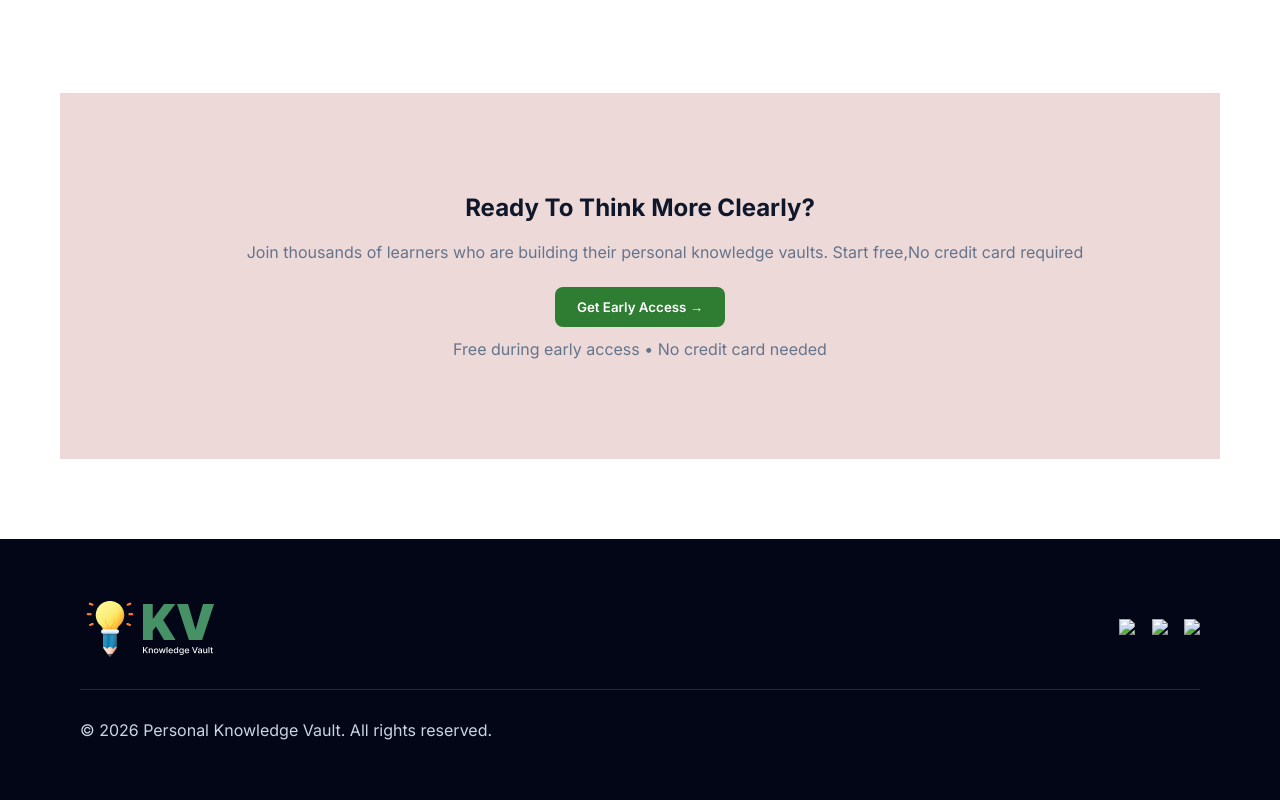
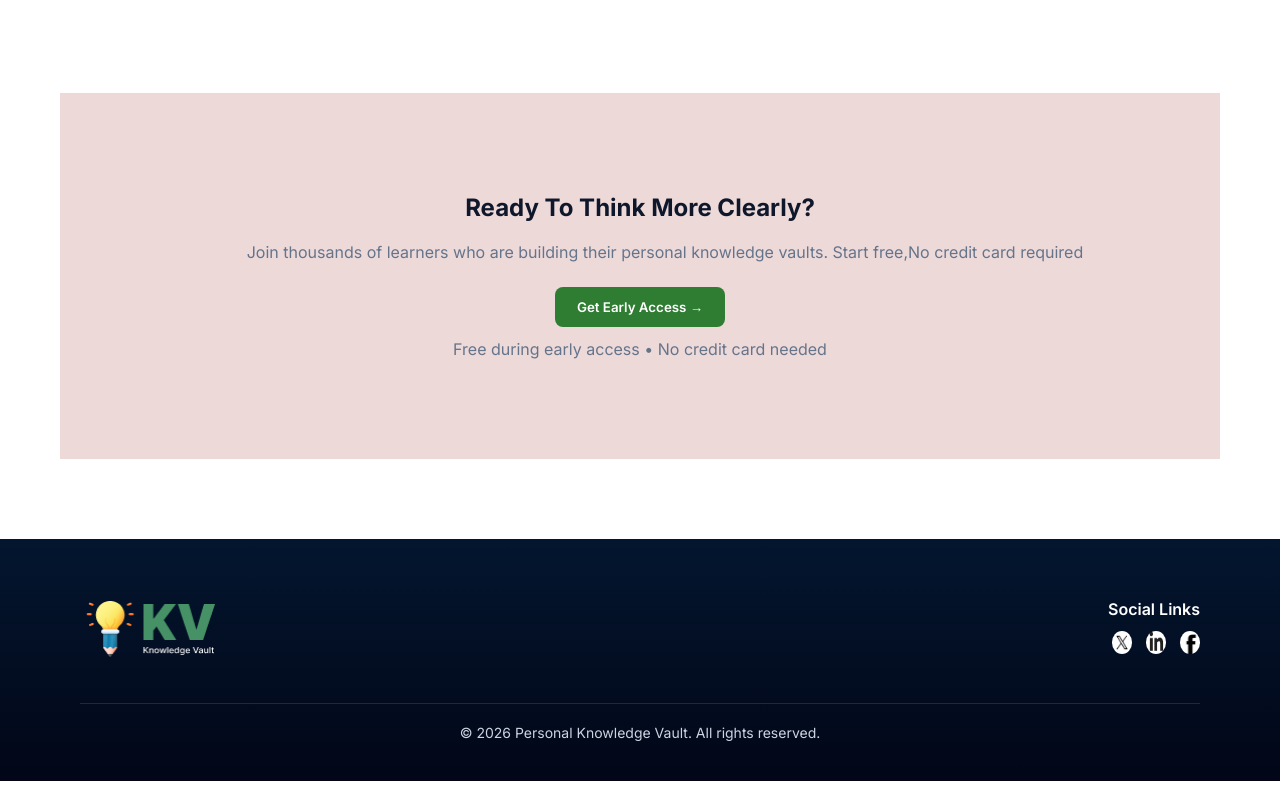
Before and after one commit to Avishek-Pratyay/Assignment-1, a plain HTML site: page index.html in a window 1280 px wide. Shown: the part 1947-2747 px from the top of the page. Drawn offline with Linux system fonts and the light colour scheme.

Commit message:
all the elements are allmost added

```diff
--- a/index.html
+++ b/index.html
@@ -114,20 +114,32 @@
 </section>
 
 <!-- FOOTER -->
-<footer>
+<footer class="footer">
   <div class="footer-top">
-    <img src="assets/logo-footer.png" alt="">
 
-    <div class="social">
-      <img src="assets/">
-      <img src="images/linkedin.svg">
-      <img src="images/github.svg">
+    <!-- LEFT: Logo -->
+    <div class="footer-left">
+      <img src="assets/logo-footer.png" alt="Knowledge Vault Logo" class="footer-logo">
     </div>
+
+    <!-- RIGHT: Social Links -->
+    <div class="footer-right">
+      <p class="social-title">Social Links</p>
+      <div class="social-icons">
+        <img src="assets/x.avif" alt="Twitter">
+        <img src="assets/in.png" alt="LinkedIn">
+        <img src="assets/f.png" alt="Facebook">
+      </div>
+    </div>
+
   </div>
 
-  <hr>
+  <div class="footer-divider"></div>
 
-  <p>© 2026 Personal Knowledge Vault. All rights reserved.</p>
+  <!-- CENTERED COPYRIGHT -->
+  <p class="footer-copy">
+    © 2026 Personal Knowledge Vault. All rights reserved.
+  </p>
 </footer>
 
 </body>
--- a/style.css
+++ b/style.css
@@ -11,13 +11,14 @@ body{color:#0f172a}
 .navbar{
   display:flex;
   justify-content:space-between;
+  font-weight: bold;
   align-items:center;
   padding:20px 80px;
 }
 
 .navbar nav a{
   margin:0 16px;
-  font-weight:500;
+  font-weight:600;
   color:#0f172a;
   text-decoration:none;
 }
@@ -58,10 +59,10 @@ body{color:#0f172a}
 }
 
 .badge{
-  background:#f2efef;
+  background:#fbfbfb;
   padding:10px 16px;
   border-radius:18px;
-  font-size:14px;
+  font-size:15px;
 
 }
 .hero  .badge{
@@ -178,25 +179,66 @@ body{color:#0f172a}
 }
 
 /* FOOTER */
-footer{
-  background:#020617;
-  color:#cbd5e1;
-  padding:60px 80px;
+/* ================= FOOTER ================= */
+
+.footer{
+  background:linear-gradient(180deg, #03162f 0%, #020617 100%);
+  padding:60px 80px 40px;
+  color:#e5e7eb;
 }
 
+/* TOP ROW */
 .footer-top{
   display:flex;
   justify-content:space-between;
-  align-items:center;
+  align-items:flex-start;
 }
 
-.social img{margin-left:12px}
+/* LOGO */
+.footer-logo{
+  width:140px;
+}
 
-hr{
-  border:none;
-  border-top:1px solid #1e293b;
-  margin:30px 0;
+/* SOCIAL */
+.footer-right{
+  text-align:right;
+
 }
-.footer p{
-    text-align: center;
+
+.social-title{
+  font-weight:600;
+  margin-bottom:12px;
+  color:#ffffff;
 }
+
+.social-icons{
+  display:flex;
+  gap:14px;
+  justify-content:flex-end;
+}
+
+.social-icons img{
+  width:20px;
+  border-radius: 50%;
+  cursor:pointer;
+  transition:0.3s;
+}
+
+.social-icons img:hover{
+  transform:translateY(-3px);
+  opacity:0.85;
+}
+
+/* DIVIDER */
+.footer-divider{
+  height:1px;
+  background:#1e293b;
+  margin:40px 0 20px;
+}
+
+/* COPYRIGHT */
+.footer-copy{
+  text-align:center;
+  font-size:14px;
+  color:#cbd5e1;
+}
```
Also changed, not shown: assets/f.png (added), assets/in.png (added), assets/in.svg (added), assets/x.avif (added).
